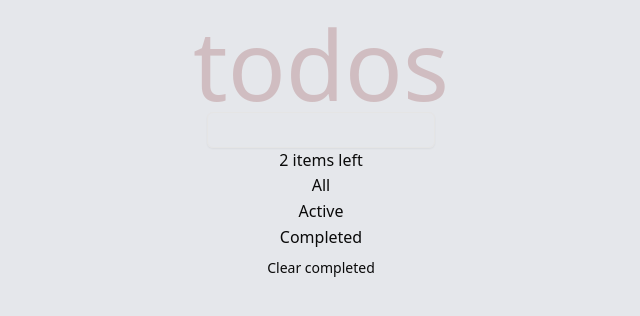
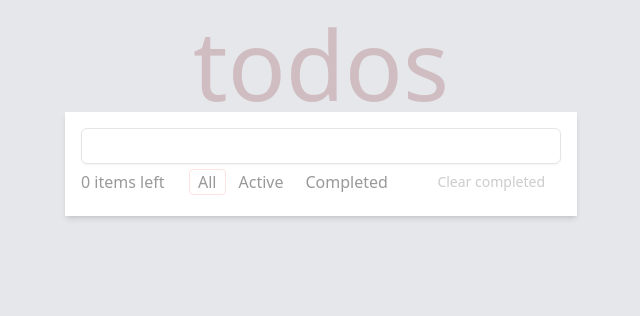
Before and after one commit to KirillDanProg/mindbox, a React (Vite) app: page / in a window 1280 px wide. Shown: the top 316 px of the page, without its empty margins (319-959 px from the left). Built offline with nearby package versions, Linux system fonts and the light colour scheme.

Commit message:
feat: style todo list, implement add/filter/clear todos handlers

```diff
--- a/src/widgets/todo.list/ui/todo.list.tsx
+++ b/src/widgets/todo.list/ui/todo.list.tsx
@@ -1,48 +1,62 @@
 import { SingleTodo, type SingleTodoType } from "@/entities/single.todo";
-import { FILTER_TABS, type FilterTabsType } from "@/entities/todos.filter.tab";
-import TodosFilterTab from "@/entities/todos.filter.tab/ui/todos.filter.tab";
 import { TodosLeftCount } from "@/entities/todos.left.count";
 import { AddSingleTodo } from "@/features/add.single.todo";
 import { ClearCompletedTodos } from "@/features/clear.todos";
 import { useState } from "react";
+import { TodosFilter } from "@/features/filter.todos";
+import type { FilterTabsType } from "@/entities/todos.filter.tab";
 
 const TodoList = () => {
   const [todos, setTodos] = useState<SingleTodoType[]>([]);
+  const [activeTab, setActiveTab] = useState<FilterTabsType>("all");
 
-  const addTodo = () => {
-    return;
+  const filteredTodos =
+    activeTab === "all"
+      ? todos
+      : todos.filter(({ isDone }) => {
+          return activeTab === "active" ? !isDone : isDone;
+        });
+
+  const itemsLeftCount = filteredTodos.length;
+
+  const isClearCompletedDisabled =
+    !filteredTodos.length || !filteredTodos.some((todo) => todo.isDone);
+
+  const addTodoHandler = (newTodoTitle: string) => {
+    const newTodo: SingleTodoType = {
+      id: Date.now(),
+      title: newTodoTitle,
+      isDone: false,
+    };
+
+    setTodos((prev) => [newTodo, ...prev]);
   };
 
-  const clearTodos = () => {
-    return;
+  const clearTodosHandler = () => {
+    setTodos((prev) => prev.filter((todo) => todo.isDone));
   };
 
-  const onFilterHandler = () => {
-    return;
+  const onFilterHandler = (tabKey: FilterTabsType) => {
+    setActiveTab(tabKey);
   };
 
   return (
-    <div>
-      <AddSingleTodo addTodo={addTodo} />
+    <div className="container max-w-lg bg-white p-4 shadow-md">
+      <AddSingleTodo addTodo={addTodoHandler} />
 
-      {todos.map(({ id, title, isDone }) => (
+      {filteredTodos.map(({ id, title, isDone }) => (
         <SingleTodo key={id} title={title} isDone={isDone} />
       ))}
 
-      <div>
-        <TodosLeftCount count={2} />
+      <div className="flex items-center justify-between text-muted font-thin">
+        <TodosLeftCount count={itemsLeftCount} />
 
-        {Object.keys(FILTER_TABS).map((tabKey, index) => {
-          return (
-            <TodosFilterTab
-              key={`${tabKey}${index}`}
-              tabKey={tabKey as FilterTabsType}
-              callback={onFilterHandler}
-            />
-          );
-        })}
+        <TodosFilter activeTab={activeTab} onFilterCallback={onFilterHandler} />
 
-        <ClearCompletedTodos clearTodos={clearTodos} />
+        <ClearCompletedTodos
+          clearTodos={clearTodosHandler}
+          disabled={isClearCompletedDisabled}
+        />
       </div>
     </div>
   );
```
